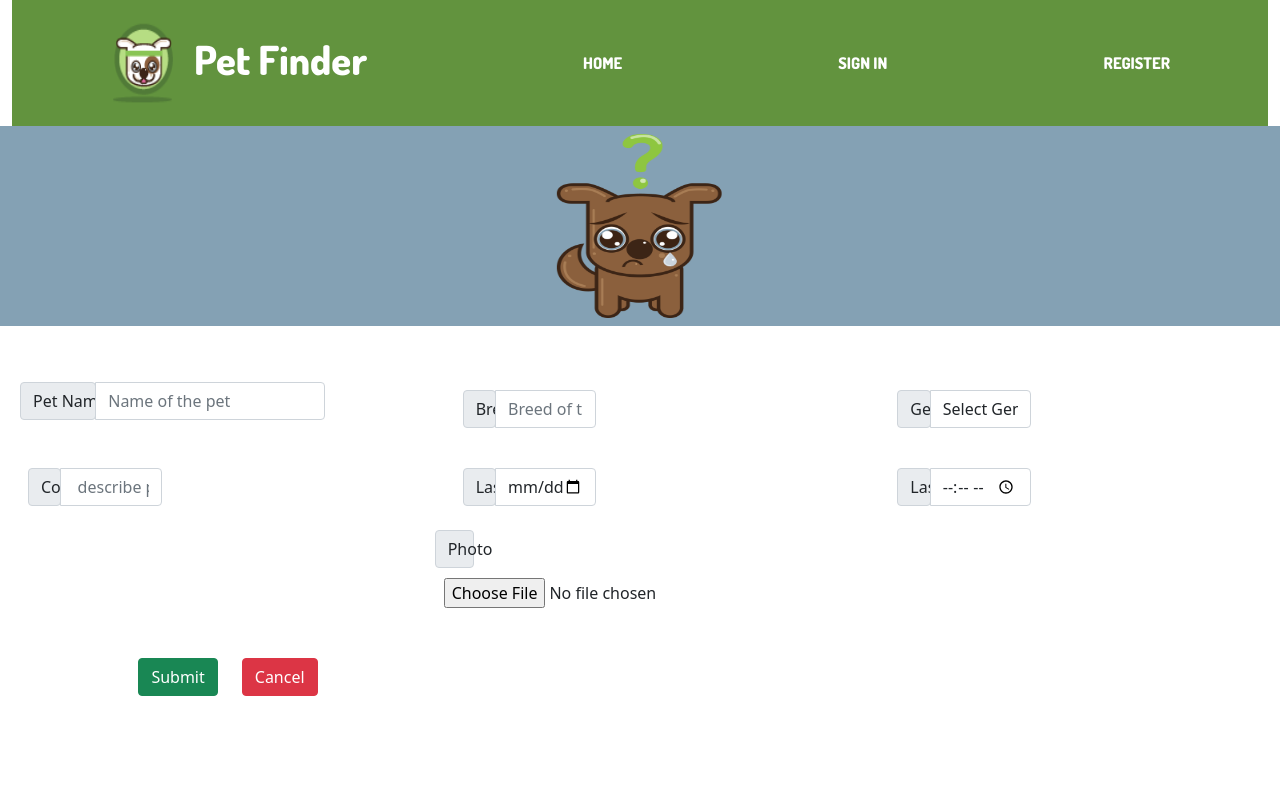
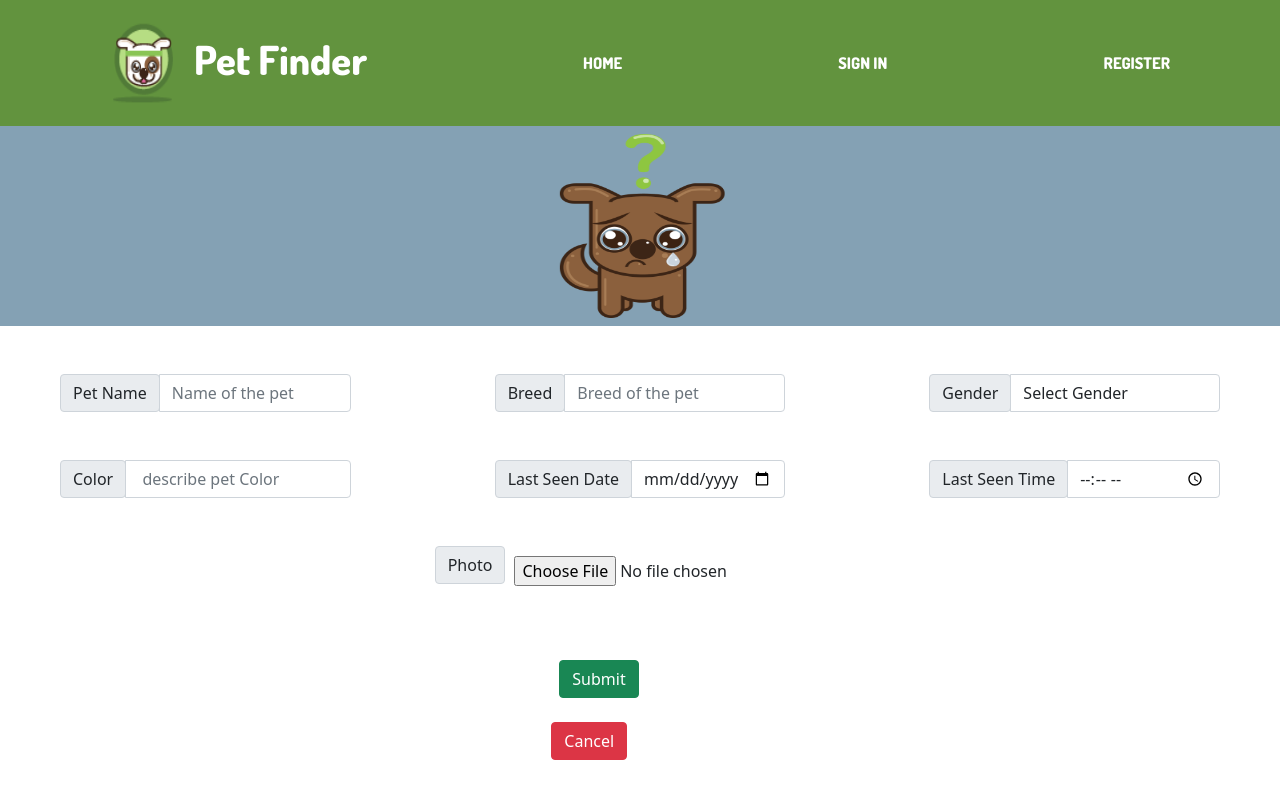
Before and after one commit to raoisha/PetFinder, a React (Create React App) app in the folder client/: page /recordLostPet in a window 1280 px wide. Built offline with nearby package versions, Linux system fonts and the light colour scheme; no server answers.

Commit message:
UI changes

```diff
--- a/client/src/App.css
+++ b/client/src/App.css
@@ -42,7 +42,6 @@ nav {
 
 .lost-page-logo{
   background-color: rgba(132,161,180,255);
-  position: relative;
 }
 
 .app-heading{
--- a/client/src/views/RecordLostPet.js
+++ b/client/src/views/RecordLostPet.js
@@ -86,18 +86,20 @@ export default function RecordLostPet() {
 
     return (
 
-        <div className="row text-center">
+        <div>
             <Navigator></Navigator>
-            <div className ="lost-page-logo">
-            <img  src={saddog} alt=" " width="200" height="200" align="center"/>
+            <div className="row justify-content-md-center lost-page-logo">
+                <div className ="col-2">
+                    <img  src={saddog} alt=" " width="200" height="200" align="center"/>
+                </div>
             </div>
-            <form className="mt-5">
+            <form className="lost-pet-page mt-5">
                 <div className="row">
                     <div className="col-4">
-                        <div className="form-group row m-2">
-                            <div className="col col-sm-10">
-                                <div class="input-group mb-2">
-                                    <div class="input-group-prepend w-25">
+                        <div className="form-group row mx-5">
+                            <div className="col">
+                                <div class="input-group">
+                                    <div class="input-group-prepend">
                                         <div class="input-group-text">Pet Name</div>
                                     </div>
                                     <input type="text" className="form-control" id="inputEmail3" placeholder="Name of the pet"
@@ -109,10 +111,10 @@ export default function RecordLostPet() {
                         </div>
                     </div>
                     <div className="col-4">
-                        <div className="form-group row m-3">
-                            <div className="col col-sm-5">
-                                <div class="input-group mb-2">
-                                    <div class="input-group-prepend w-25">
+                        <div className="form-group row mx-5">
+                            <div className="col">
+                                <div class="input-group">
+                                    <div class="input-group-prepend">
                                         <div class="input-group-text">Breed </div>
                                     </div>
                                     <input type="text" className="form-control" id="inputPassword3" placeholder="Breed of the pet"
@@ -124,10 +126,10 @@ export default function RecordLostPet() {
                         </div>
                     </div>
                     <div className="col-4">
-                        <div className="form-group row m-3">
-                            <div className="col col-sm-5">
-                                <div class="input-group mb-2">
-                                    <div class="input-group-prepend w-25">
+                        <div className="form-group row mx-5">
+                            <div className="col">
+                                <div class="input-group">
+                                    <div class="input-group-prepend">
                                         <div class="input-group-text">Gender </div>
                                     </div>
                                     <select id="aligned-status" className="form-control"
@@ -143,12 +145,12 @@ export default function RecordLostPet() {
                         </div>
                     </div>
                 </div>
-                <div className="row">
+                <div className="row mt-5">
                     <div className="col-4">
-                        <div className="form-group row m-3">
-                            <div className="col col-sm-5">
-                                <div class="input-group mb-2">
-                                    <div class="input-group-prepend w-25">
+                        <div className="form-group row mx-5">
+                            <div className="col">
+                                <div class="input-group">
+                                    <div class="input-group-prepend">
                                         <div class="input-group-text">Color </div>
                                     </div>
                                     <input type="text" className="form-control" id="inputPassword3" placeholder=" describe pet Color"
@@ -160,13 +162,13 @@ export default function RecordLostPet() {
                         </div>
                     </div>
                     <div className="col-4">
-                        <div className="form-group row m-3">
-                            <div className="col col-sm-5">
-                                <div class="input-group mb-2">
-                                    <div class="input-group-prepend w-25">
+                        <div className="form-group row mx-5">
+                            <div className="col">
+                                <div class="input-group">
+                                    <div class="input-group-prepend">
                                         <div class="input-group-text">Last Seen Date </div>
                                     </div>
-                                    <input type="date" className="form-control" id="inputPassword3" placeholder=" describe pet Color"
+                                    <input type="date" className="form-control" id="inputPassword3" placeholder="last seen date"
                                             onChange={(e) => {
                                                 setlostPetDetails({...lostPetDetails,last_seen_date:e.target.value});
                                             }}/>
@@ -175,13 +177,13 @@ export default function RecordLostPet() {
                         </div>
                     </div>
                     <div className="col-4">
-                        <div className="form-group row m-3">
-                            <div className="col col-sm-5">
-                                <div class="input-group mb-2">
-                                    <div class="input-group-prepend w-25">
+                        <div className="form-group row mx-5">
+                            <div className="col">
+                                <div class="input-group">
+                                    <div class="input-group-prepend">
                                         <div class="input-group-text">Last Seen Time </div>
                                     </div>
-                                    <input type="time" className="form-control" id="inputPassword3" placeholder=" describe pet Color"
+                                    <input type="time" className="form-control" id="inputPassword3" placeholder="last seen time"
                                             onChange={(e) => {
                                                 setlostPetDetails({...lostPetDetails,last_seen_time:e.target.value});
                                             }}/>
@@ -190,13 +192,13 @@ export default function RecordLostPet() {
                         </div>
                     </div>
                 </div>
-                <div className="row">
+                <div className="row mt-5">
                     <div className="col-4"></div>
                     <div className="col-4">
                         <div className="form-group row">
-                            <div className="col col-sm-5">
-                                <div class="input-group mb-2">
-                                    <div class="input-group-prepend w-25">
+                            <div className="col">
+                                <div class="input-group">
+                                    <div class="input-group-prepend">
                                         <div class="input-group-text">Photo </div>
                                     </div>
                                     <input type='file' onChange={onSelectFile}
@@ -209,10 +211,8 @@ export default function RecordLostPet() {
                     <div className="col-4"></div>
                 </div>
 
-
-
-                <div className="form-group row m-3">
-                    <div className="col-sm-4">
+                <div className="form-group row  justify-content-md-center mt-5">
+                    <div className="col-sm-2">
                     <button type="submit" className="btn btn-success m-3" onClick={enterLostPetInfo}>Submit</button>
                     <button type="submit" className="btn btn-danger m-2" onClick={resetValues}>Cancel</button>
                     </div>
```
